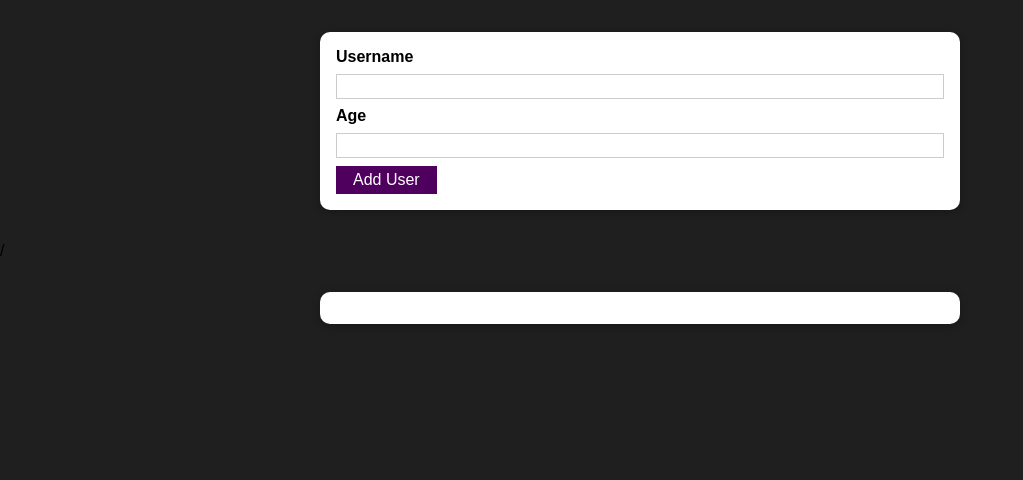
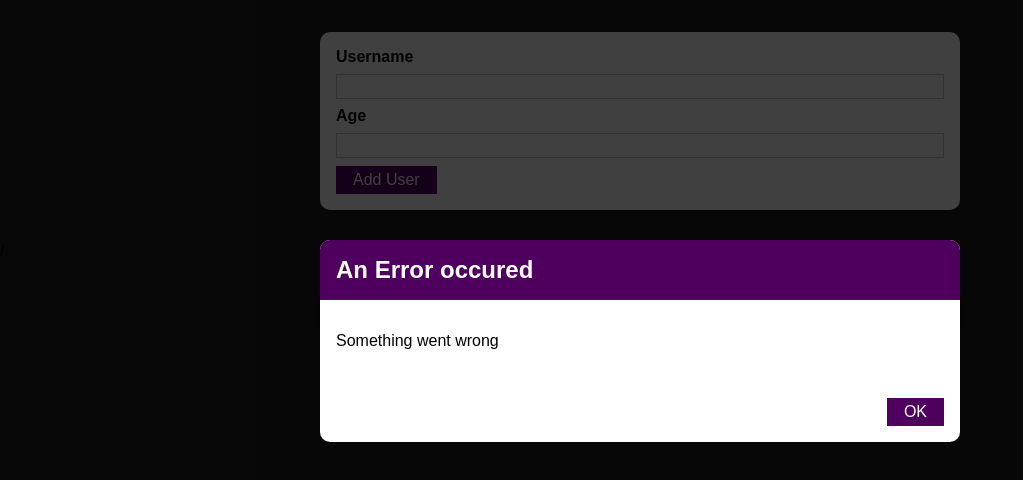
Before and after one commit to pavelFaraday/Udemy-React, a React (Create React App) app in the folder Section-8-project/: page / in a window 1280 px wide. Shown: the top 480 px of the page, without its empty margins (0-1023 px from the left). Built offline with nearby package versions, Linux system fonts and the light colour scheme.

Commit message:
96. Adding The "ErrorModal" Component

```diff
--- /dev/null
+++ b/Section-8-project/src/components/UI/ErrorModal.js
@@ -0,0 +1,26 @@
+import React from "react";
+import Card from "./Card";
+import Button from "./Button";
+import classes from "./ErrorModal.module.css";
+
+const ErrorModal = (props) => {
+	return (
+		<>
+			<div className={classes.backdrop}>
+				<Card className={classes.modal}>
+					<header className={classes.header}>
+						<h2>{props.title}</h2>
+					</header>
+					<div className={classes.content}>
+						<p>{props.message}</p>
+					</div>
+					<footer className={classes.actions}>
+						<Button>OK</Button>
+					</footer>
+				</Card>
+			</div>
+		</>
+	);
+};
+
+export default ErrorModal;
--- /dev/null
+++ b/Section-8-project/src/components/UI/ErrorModal.module.css
@@ -0,0 +1,45 @@
+.backdrop {
+	position: fixed;
+	top: 0;
+	left: 0;
+	width: 100%;
+	height: 100vh;
+	z-index: 10;
+	background: rgba(0, 0, 0, 0.75);
+}
+
+.modal {
+	position: fixed;
+	top: 30vh;
+	left: 10%;
+	width: 80%;
+	z-index: 100;
+	overflow: hidden;
+}
+
+.header {
+	background: #4f005f;
+	padding: 1rem;
+}
+
+.header h2 {
+	margin: 0;
+	color: white;
+}
+
+.content {
+	padding: 1rem;
+}
+
+.actions {
+	padding: 1rem;
+	display: flex;
+	justify-content: flex-end;
+}
+
+@media (min-width: 768px) {
+	.modal {
+		left: calc(50% - 20rem);
+		width: 40rem;
+	}
+}
--- a/Section-8-project/src/components/Users/AddUser.js
+++ b/Section-8-project/src/components/Users/AddUser.js
@@ -1,6 +1,7 @@
 import React, { useState } from "react";
 import Button from "../UI/Button";
 import Card from "../UI/Card";
+import ErrorModal from "../UI/ErrorModal";
 import classes from "./AddUser.module.css";
 
 const AddUser = (props) => {
@@ -34,6 +35,11 @@
 	};
 
 	return (
+		<>
+			<ErrorModal
+				title="An Error occured"
+				message="Something went wrong"
+			/>
 			<Card className={classes.input}>
 				<form onSubmit={addUserHandler}>
 					<label htmlFor="username">Username</label>
@@ -53,6 +59,7 @@
 					<Button type="submit">Add User</Button>
 				</form>
 			</Card>
+		</>
 	);
 };
 
```
Lines whose indentation alone changed are shown as unchanged.
